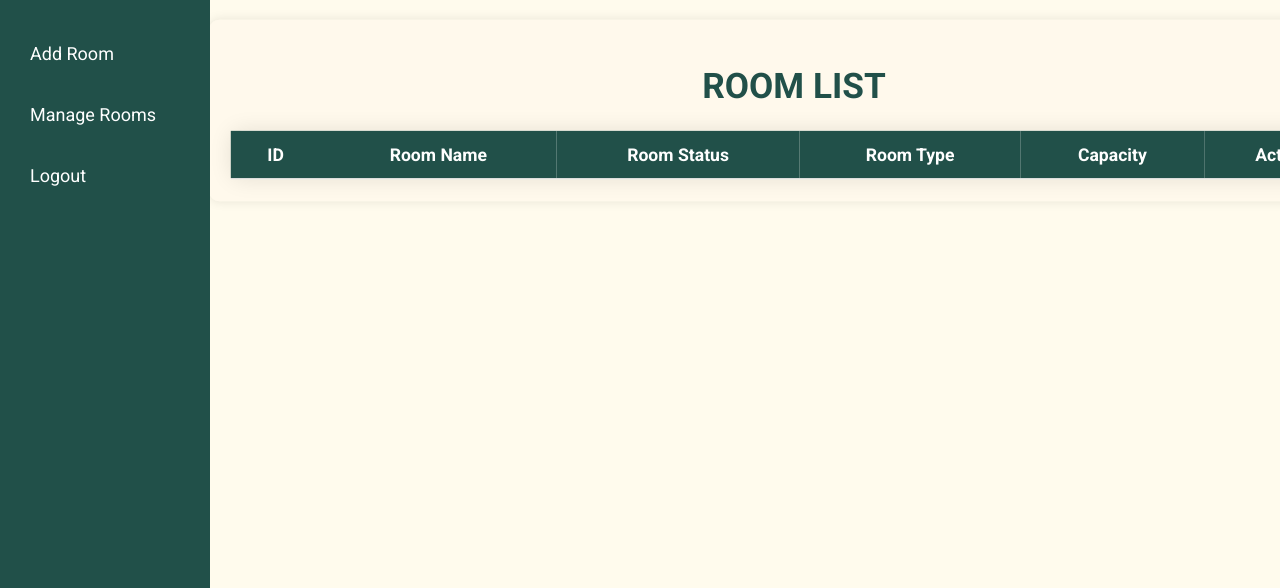
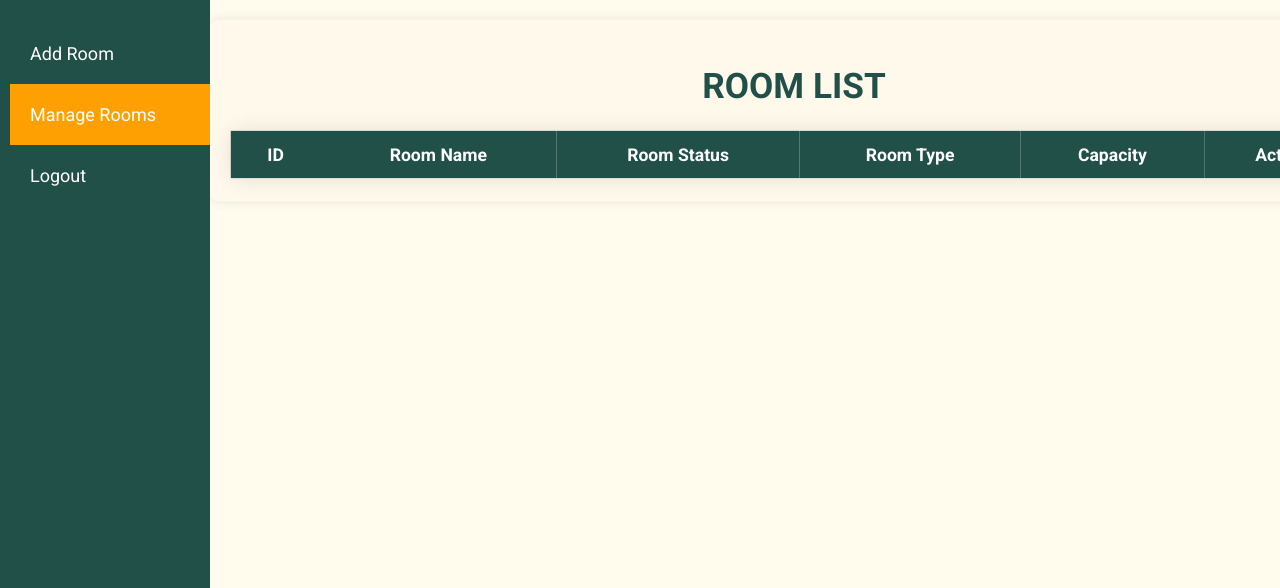
Before and after one commit to kywabi/ST_Finals, a plain HTML site: page manageRoom.html in a window 1280 px wide. Shown: the part 212-800 px from the top of the page. Drawn offline with nearby package versions, Linux system fonts and the light colour scheme; no server answers.

Commit message:
minor fix

```diff
--- a/manageRoom.html
+++ b/manageRoom.html
@@ -181,6 +181,12 @@
             color:white;
             font-size: 18px;
         }
+
+        #manageRoom{
+            background-color: #FEA001;
+            color: #215049;
+        }
+
     </style>
 
     <script src="https://www.gstatic.com/firebasejs/8.10.1/firebase-app.js"></script>
```
Also changed, not shown: addRoom.html (+6 -0 lines), home.html (+5 -0 lines).
